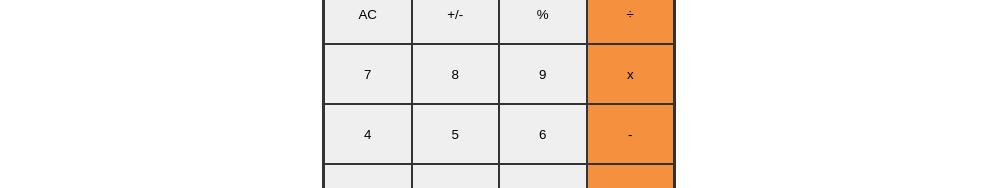
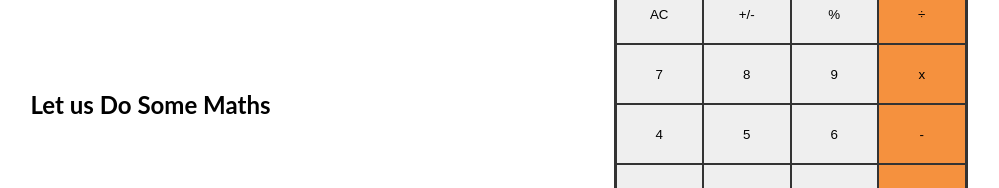
Before and after one commit to iamchristianani/math-magicians, a React (Create React App) app: page /calculator in a window 1280 px wide. Shown: the part 178-366 px from the top of the page, without its empty margins (141-1140 px from the left). Built offline with nearby package versions, Linux system fonts and the light colour scheme.

Commit message:
Add a text beside the calculator

```diff
--- a/src/components/Calculator.js
+++ b/src/components/Calculator.js
@@ -16,6 +16,9 @@ const Calculator = () => {
 
   return (
     <div className="calc-outer-box">
+      <div className="calc-text">
+        <h2>Let us Do Some Maths</h2>
+      </div>
       <div className="calc-box">
         <div className="result-box">
           <span className="result">
```
